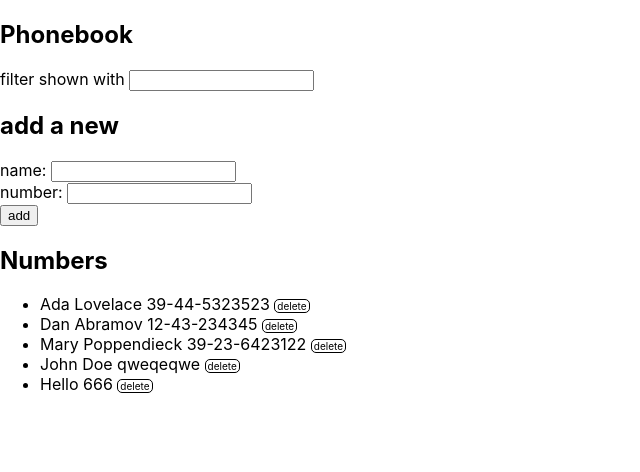
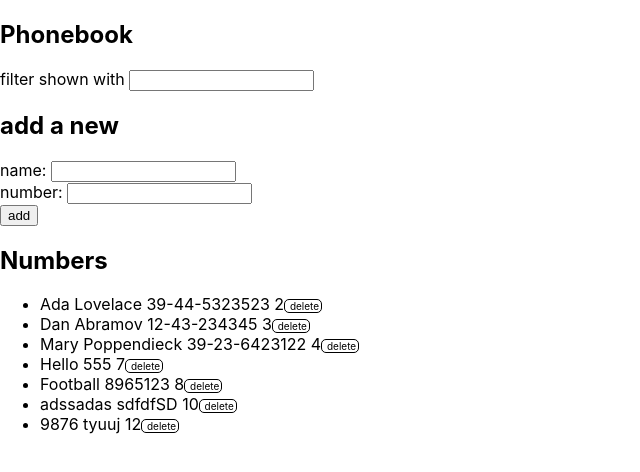
Before and after one commit to c1b3rt00lk1t/a-phonebook, a React (Create React App) app: page / in a window 1280 px wide. Shown: the top 472 px of the page, without its empty margins (0-640 px from the left). Built offline with nearby package versions, Linux system fonts and the light colour scheme; data requests are answered from the project's data file.

Commit message:
Adjusted to update the list of Persons with the data returned from the createAxios (including id) in order to be able to identify recently created items when attempting to delete them.

```diff
--- a/db.json
+++ b/db.json
@@ -16,14 +16,24 @@
       "id": 4
     },
     {
-      "name": "John Doe",
-      "number": "qweqeqwe",
-      "id": 5
+      "name": "Hello",
+      "number": "555",
+      "id": 7
     },
     {
-      "name": "Hello",
-      "number": "666",
-      "id": 6
+      "name": "Football",
+      "number": "8965123",
+      "id": 8
+    },
+    {
+      "name": "adssadas",
+      "number": "sdfdfSD",
+      "id": 10
+    },
+    {
+      "name": "9876",
+      "number": "tyuuj",
+      "id": 12
     }
   ]
 }
--- a/src/App.js
+++ b/src/App.js
@@ -35,11 +35,10 @@ const App = () => {
       alert('The name field is empty...');
 
     } else if (!persons.filter((person) => person.name === newName)[0]) {
-      setPersons(persons.concat(newPerson));
       setNewName("");
       setNewNumber("");
 
-      createAxios(newPerson);
+      createAxios(newPerson).then(response => setPersons(persons.concat(response)));
     } else {
       alert(`${newName} is already added to phonebook`);
     }
@@ -47,6 +46,7 @@ const App = () => {
 
   const deletePerson = (id) => {
     deleteAxios(id);
+    setPersons(persons.filter( person => person.id !== id));
   }
 
   const getPersonsFromServer = () => {
--- a/src/components/DeleteTag.jsx
+++ b/src/components/DeleteTag.jsx
@@ -3,7 +3,7 @@ import React from 'react'
 const DeleteTag = ({id, name, deletePerson}) => {
 
   const handleClick = () => {
-    if (window.confirm(`Delete ${name}`)){
+    if (window.confirm(`Delete ${name} with id ${id}`)){
       deletePerson(id);
     }
   }
--- a/src/components/Persons.jsx
+++ b/src/components/Persons.jsx
@@ -6,7 +6,7 @@ const Persons = ({filteredPersons, deletePerson}) => {
     <ul>
         {filteredPersons.map((person) => (
           <li key={person.name}>
-            {person.name} {person.number} <DeleteTag deletePerson={deletePerson} id={person.id} name={person.name}/>
+            {person.name} {person.number} {person.id}<DeleteTag deletePerson={deletePerson} id={person.id} name={person.name}/>
           </li>
         ))}
       </ul>
```
